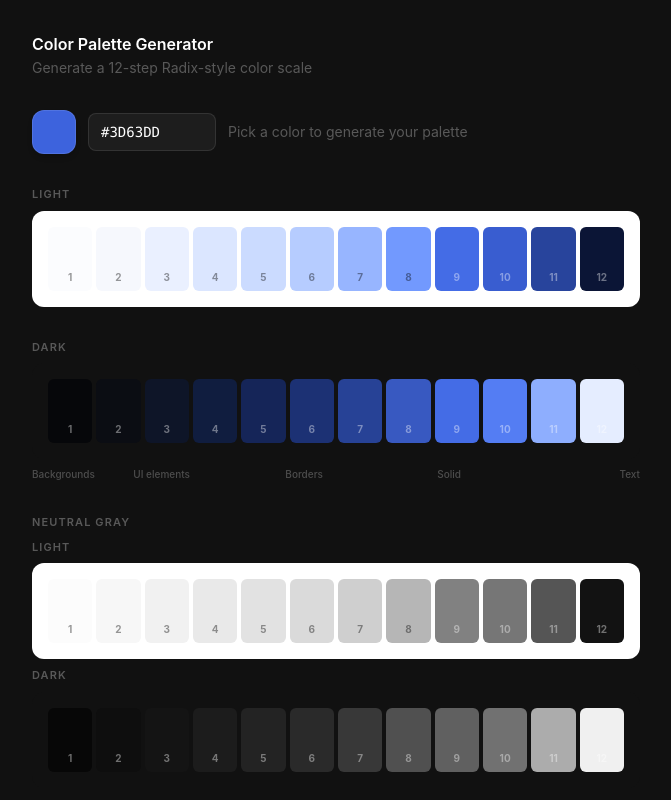
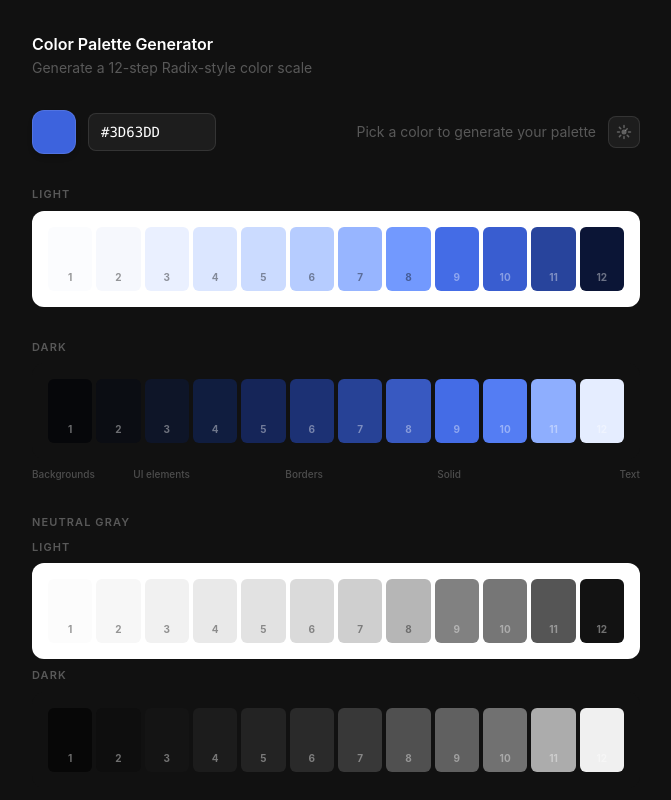
Before and after one commit to wonddark/colorizit, a React (Vite) app: page / in a window 1280 px wide. Shown: the top 800 px of the page, without its empty margins (304-975 px from the left). Built offline with nearby package versions, Linux system fonts and the light colour scheme.

Commit message:
feat: add theme toggle button to ColorInput and swap dark classes

```diff
--- a/src/components/ColorInput.tsx
+++ b/src/components/ColorInput.tsx
@@ -4,6 +4,25 @@ import { parse, formatHex } from 'culori'
 type Props = {
   value: string
   onChange: (hex: string) => void
+  theme: 'light' | 'dark'
+  onToggleTheme: () => void
+}
+
+function SunIcon() {
+  return (
+    <svg width="16" height="16" viewBox="0 0 16 16" fill="none" xmlns="http://www.w3.org/2000/svg">
+      <circle cx="8" cy="8" r="2.5" fill="currentColor"/>
+      <path d="M8 1.5v2M8 12.5v2M1.5 8h2M12.5 8h2M3.4 3.4l1.4 1.4M11.2 11.2l1.4 1.4M11.2 4.8l-1.4 1.4M4.8 11.2l-1.4 1.4" stroke="currentColor" strokeWidth="1.5" strokeLinecap="round"/>
+    </svg>
+  )
+}
+
+function MoonIcon() {
+  return (
+    <svg width="16" height="16" viewBox="0 0 16 16" fill="none" xmlns="http://www.w3.org/2000/svg">
+      <path d="M12.5 9.5A5.5 5.5 0 016 2.5a5.5 5.5 0 100 11 5.5 5.5 0 006.5-4z" fill="currentColor"/>
+    </svg>
+  )
 }
 
 function tryParseToHex(input: string): string | null {
@@ -11,7 +30,7 @@ function tryParseToHex(input: string): string | null {
   return parsed ? (formatHex(parsed) ?? null) : null
 }
 
-export function ColorInput({ value, onChange }: Props) {
+export function ColorInput({ value, onChange, theme, onToggleTheme }: Props) {
   const [displayColor, setDisplayColor] = useState(value)
   const [text, setText] = useState(value)
   const timerRef = useRef<ReturnType<typeof setTimeout> | undefined>(undefined)
@@ -53,7 +72,7 @@ export function ColorInput({ value, onChange }: Props) {
           className="sr-only"
         />
         <div
-          className="w-11 h-11 rounded-xl border border-white/10 shadow-md"
+          className="w-11 h-11 rounded-xl border border-[var(--app-border)] shadow-md"
           style={{ background: displayColor }}
         />
       </label>
@@ -63,9 +82,18 @@ export function ColorInput({ value, onChange }: Props) {
         onChange={handleTextChange}
         onBlur={handleTextBlur}
         spellCheck={false}
-        className="font-mono text-sm px-3 py-2 rounded-lg bg-white/5 border border-white/10 text-white w-32 focus:outline-none focus:border-white/30"
+        className="font-mono text-sm px-3 py-2 rounded-lg bg-[var(--app-surface)] border border-[var(--app-border)] text-[var(--app-fg)] w-32 focus:outline-none focus:border-[var(--app-border-strong)]"
       />
-      <span className="text-sm text-white/30">Pick a color to generate your palette</span>
+      <span className="text-sm text-[var(--app-fg-muted)] ml-auto">
+        Pick a color to generate your palette
+      </span>
+      <button
+        onClick={onToggleTheme}
+        title={theme === 'dark' ? 'Switch to light mode' : 'Switch to dark mode'}
+        className="w-8 h-8 rounded-lg flex items-center justify-center bg-[var(--app-surface)] border border-[var(--app-border)] text-[var(--app-fg-muted)] hover:text-[var(--app-fg)] hover:bg-[var(--app-surface-hover)] transition-colors shrink-0"
+      >
+        {theme === 'dark' ? <SunIcon /> : <MoonIcon />}
+      </button>
     </div>
   )
 }
```
